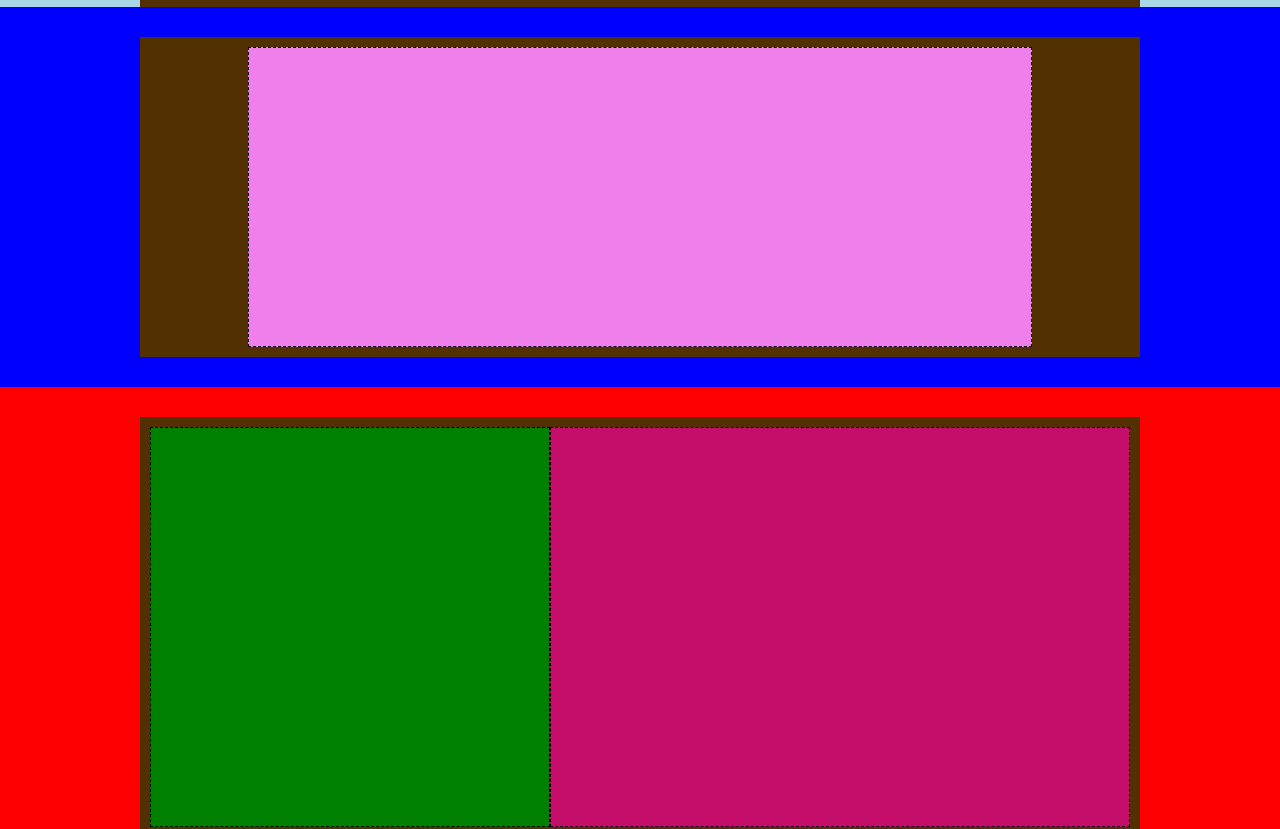
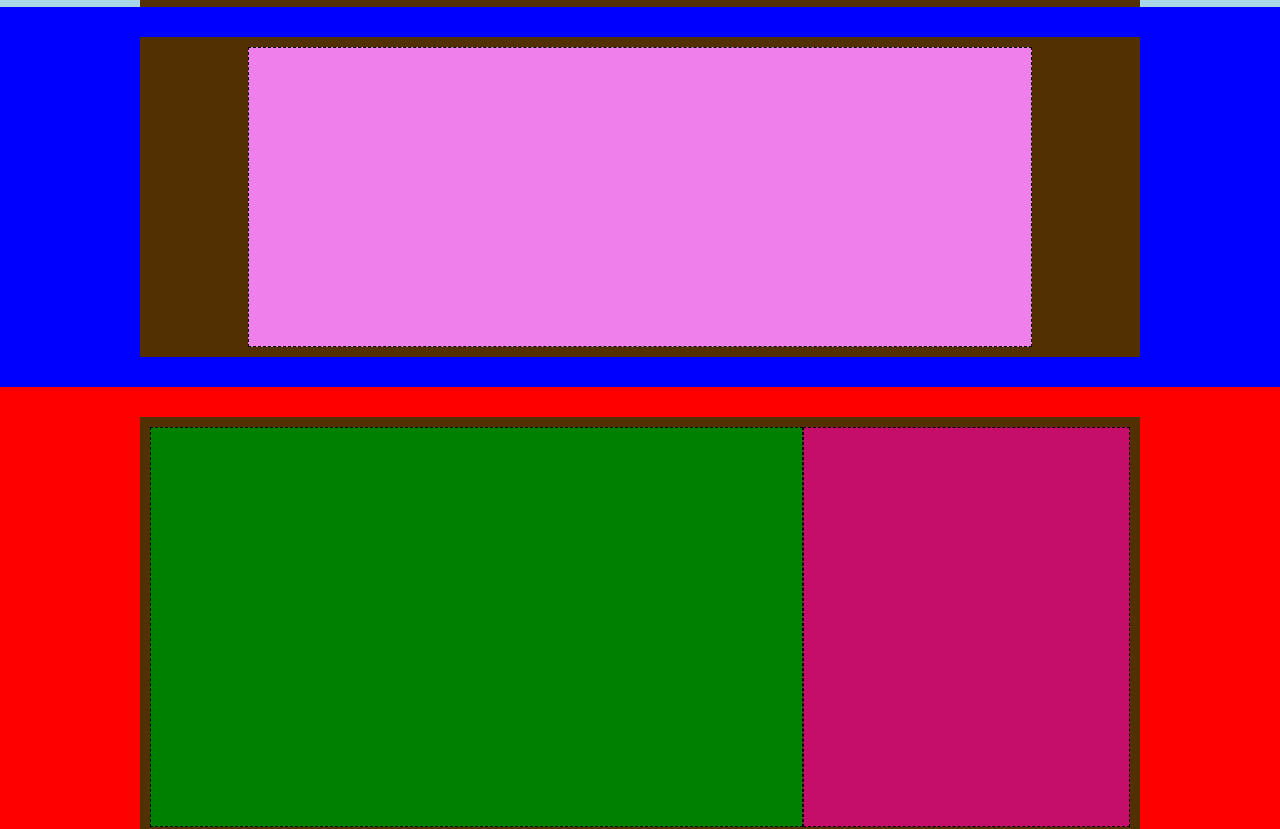
Before and after one commit to GianniMarkQuagliani/htmlcss-struttura-discord, a plain HTML site: page index.html in a window 1280 px wide. Shown: the part 133-962 px from the top of the page. Drawn offline with Linux system fonts and the light colour scheme.

Commit message:
update 0.5

```diff
--- a/assets/css/style.css
+++ b/assets/css/style.css
@@ -86,7 +86,7 @@ ul{
 .contenitore-grande{
   background-color: green;
   height: 400px;
-  width: 400px;
+  flex-grow: 2;
 }
 .contenitore-piccolo{
   background-color: rgb(197, 14, 105);
```
